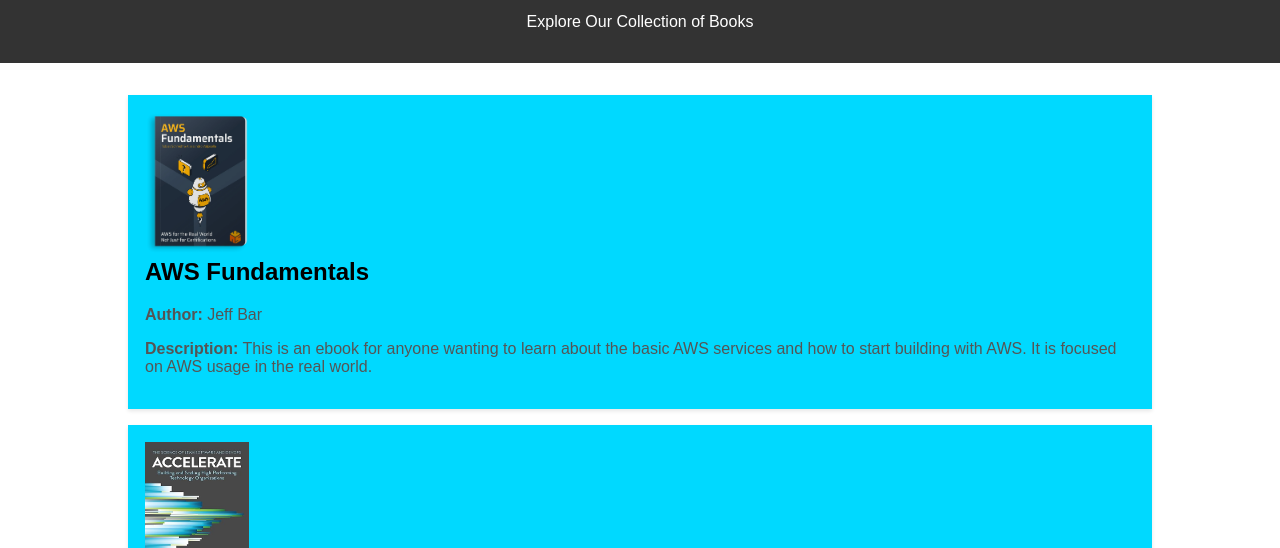
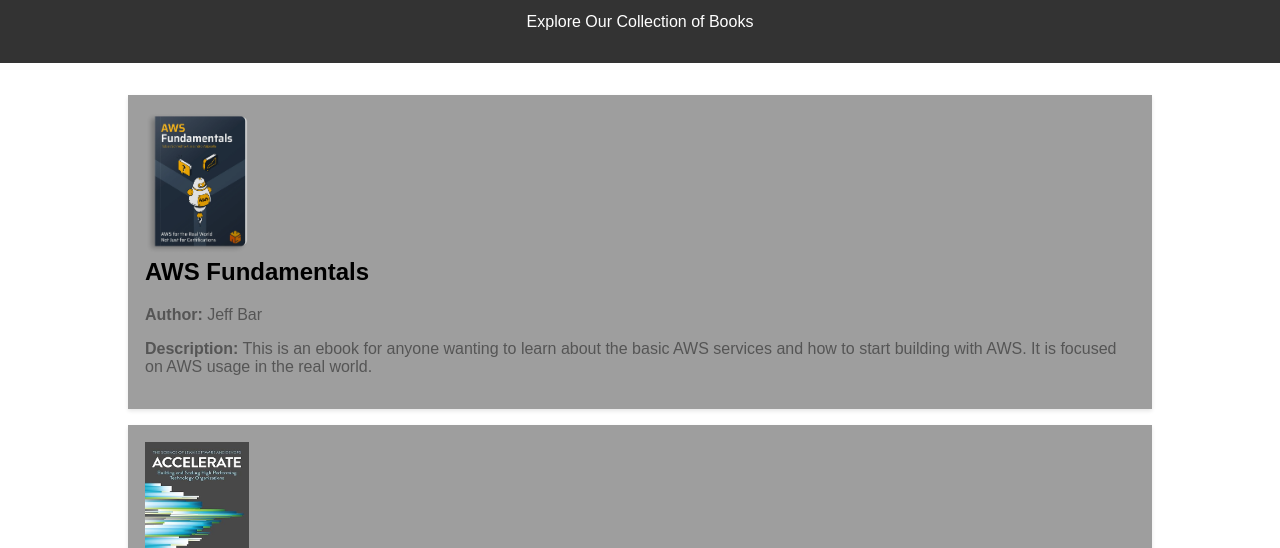
Before and after one commit to Tarek557/Library-Website, a plain HTML site: page Webiste.html in a window 1280 px wide. Shown: the part 56-604 px from the top of the page. Drawn offline with Linux system fonts and the light colour scheme.

Commit message:
Update Webiste.html

```diff
--- a/Webiste.html
+++ b/Webiste.html
@@ -25,8 +25,8 @@
             margin: 2rem auto;
         }
         .book {
-            background-color: #00d9ff;
-            border: 1px solid #00d9ff;
+            background-color: #9e9e9e;
+            border: 1px solid #9e9e9e;
             margin: 1rem 0;
             padding: 1rem;
             box-shadow: 0 2px 4px rgba(0, 0, 0, 0.1);
```
